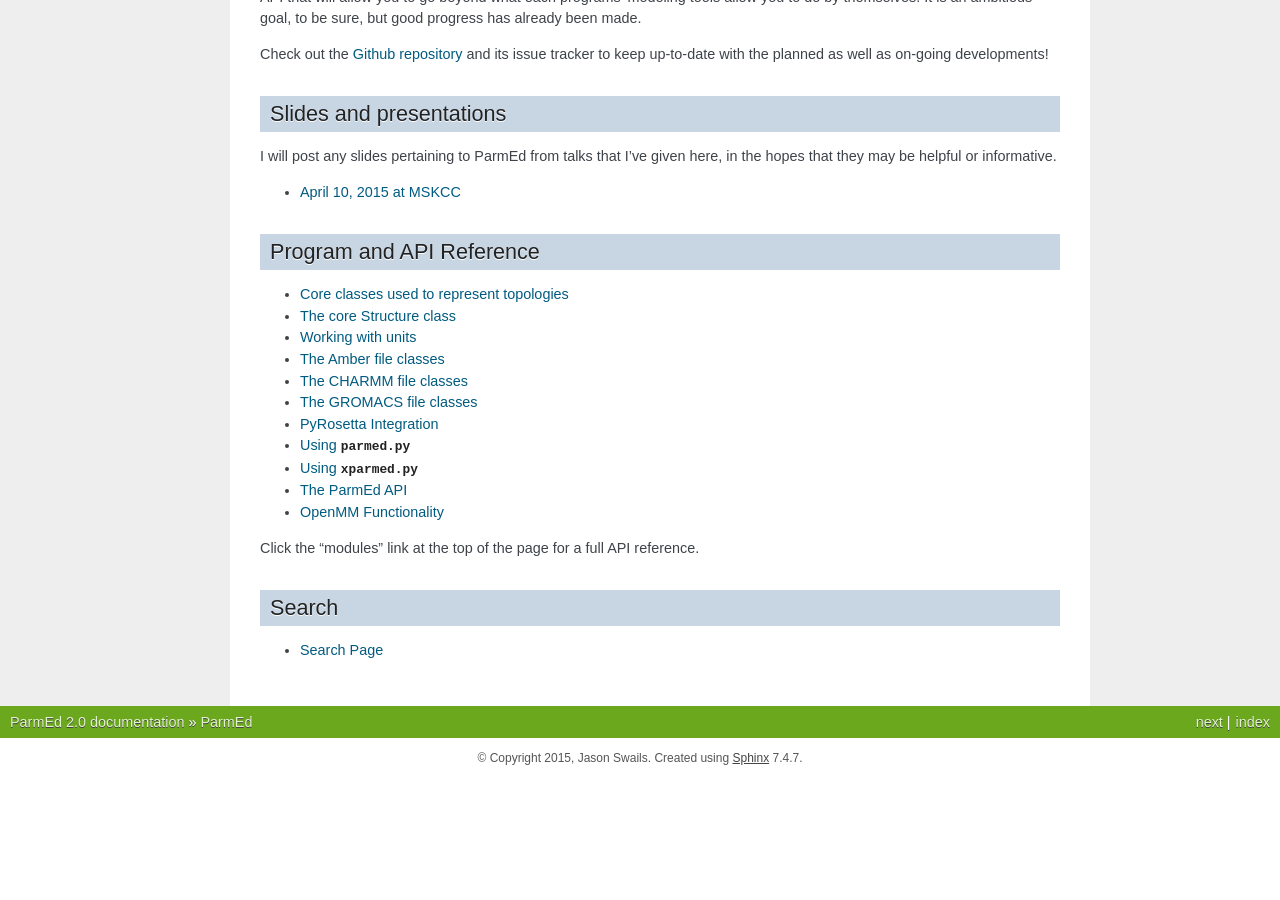
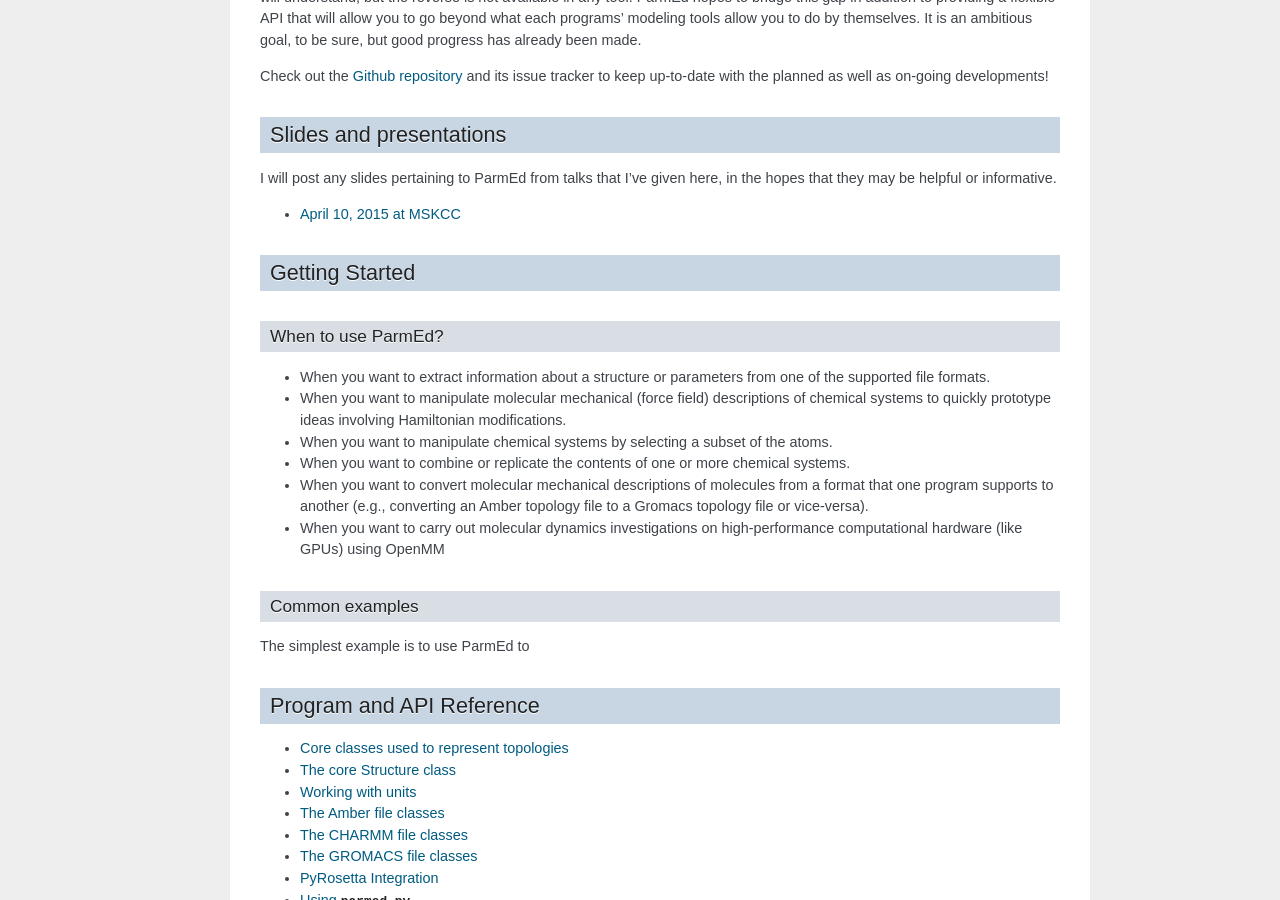
Before and after one commit to ParmEd/ParmEd, a Sphinx documentation site: the page built from doc/index.rst, in a window 1280 px wide and 900 px high, scrolled down 1454 px. Built offline with Sphinx 7.4.7, drawn with Linux system fonts in a browser that asks for light colours; before the commit the page ends 2232 px from its top, so only the background shows below that; some of the changed text lies outside the part shown.

Commit message:
Start on improved documentation.

```diff
--- a/doc/index.rst
+++ b/doc/index.rst
@@ -58,6 +58,7 @@ biomolecular simulations.  For example, some of its features include:
 
         + Amber prmtop, inpcrd, NetCDF trajectory, and NetCDF restart files
         + CHARMM PSF, coordinate, and restart files
+        + Gromacs topology and GRO files
         + PDB files, supporting a wide range of dialects that technically
           violate the PDB standard
         + PDBx/mmCIF files -- the new standard for the Protein Data Bank
@@ -102,6 +103,32 @@ the hopes that they may be helpful or informative.
 
 - `April 10, 2015 at MSKCC <http://parmed.github.io/ParmEd/ParmEd_Slides_08Apr2015.pdf>`_
 
+Getting Started
+---------------
+
+When to use ParmEd?
+~~~~~~~~~~~~~~~~~~~
+
+- When you want to extract information about a structure or parameters from one
+  of the supported file formats.
+- When you want to manipulate molecular mechanical (force field) descriptions of
+  chemical systems to quickly prototype ideas involving Hamiltonian
+  modifications.
+- When you want to manipulate chemical systems by selecting a subset of the
+  atoms.
+- When you want to combine or replicate the contents of one or more chemical
+  systems.
+- When you want to convert molecular mechanical descriptions of molecules from a
+  format that one program supports to another (e.g., converting an Amber
+  topology file to a Gromacs topology file or vice-versa).
+- When you want to carry out molecular dynamics investigations on
+  high-performance computational hardware (like GPUs) using OpenMM
+
+Common examples
+~~~~~~~~~~~~~~~
+
+The simplest example is to use ParmEd to
+
 Program and API Reference
 -------------------------
 
```
